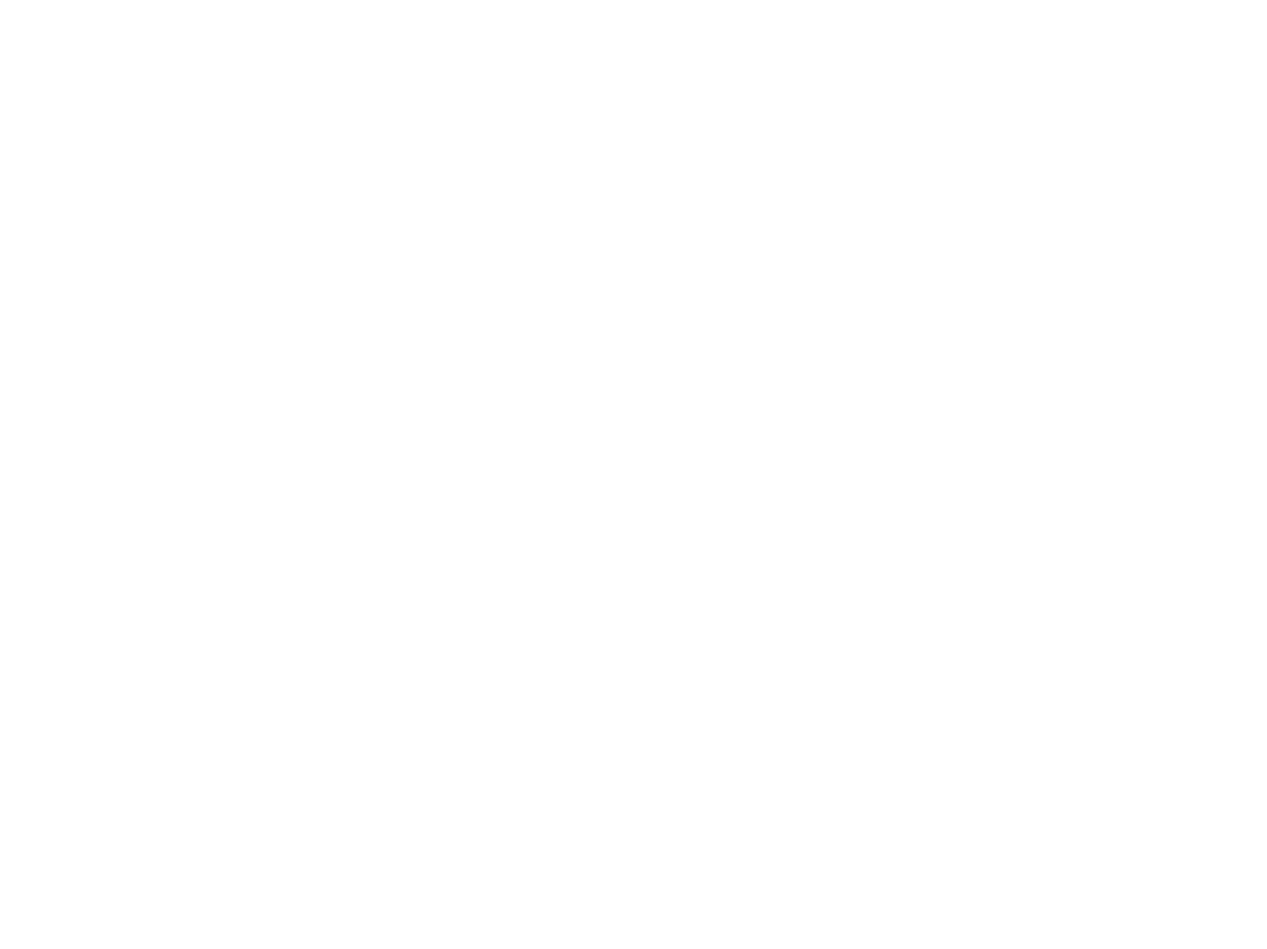
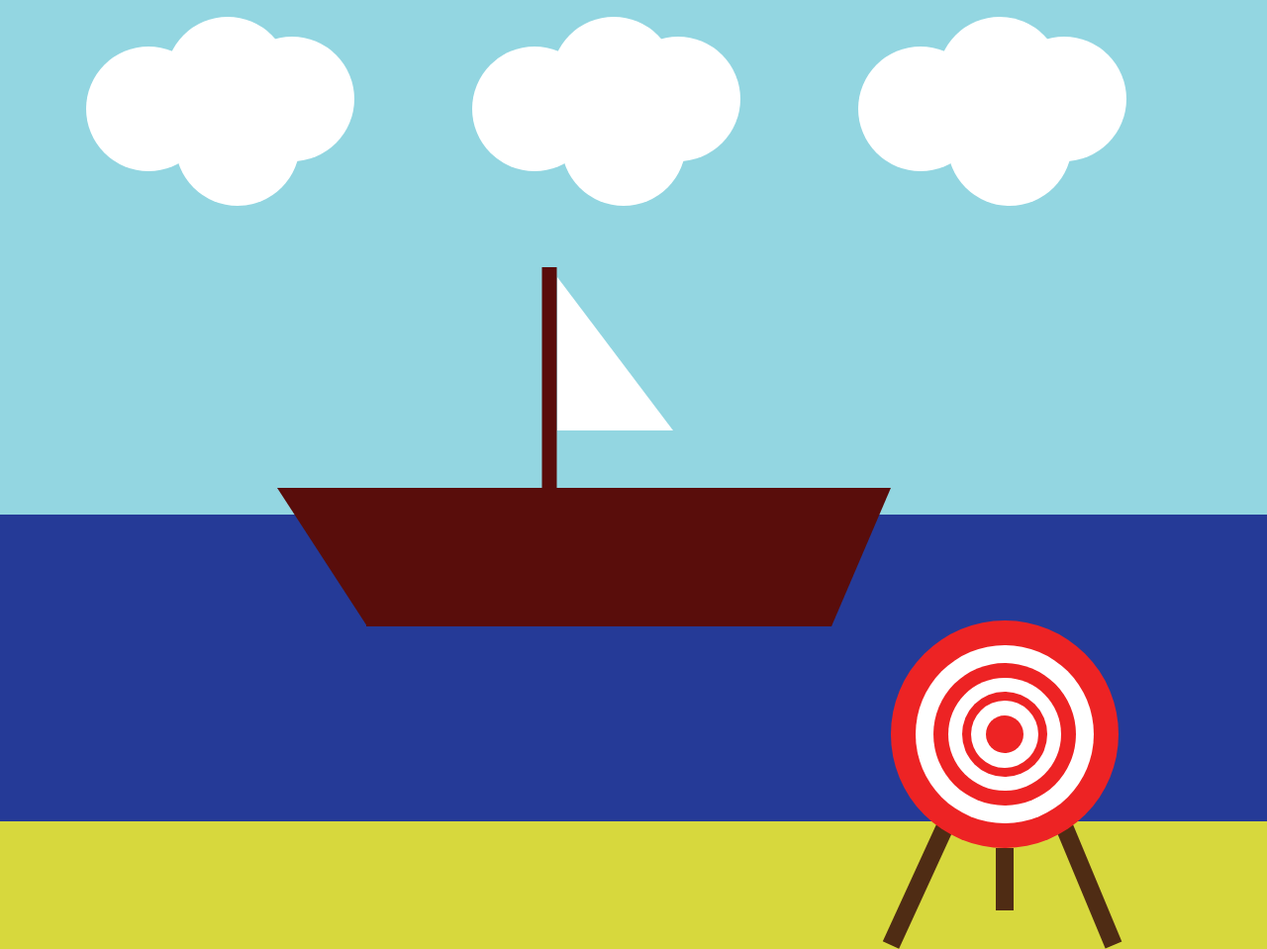
Before and after one commit to JuiliaSID/Home-Work, a plain HTML site: page index.html in a window 1280 px wide. Shown: the top 959 px of the page at 99% size. Before the commit the page ends 800 px from the top, so only its background shows below. Drawn offline with Linux system fonts and the light colour scheme.

Commit message:
create picture

```diff
--- a/css/style.css
+++ b/css/style.css
@@ -5,3 +5,8 @@
     list-style: none;
     text-decoration: none;
     }
+
+    .svg{
+        width: 1300px;
+        height: 1005px;
+        }
--- a/index.html
+++ b/index.html
@@ -1,4 +1,5 @@
 <html lang="en">
+
 <head>
     <meta charset="UTF-8">
     <meta http-equiv="X-UA-Compatible" content="IE=edge">
@@ -6,7 +7,41 @@
     <link rel="stylesheet" href="./css/style.css">
     <title>Document</title>
 </head>
+
 <body>
+    <svg class="svg">
+        <rect x="0" y="0" width="1300" height="520" fill="#93d6e1" />
+        <rect x="0" y="520" width="1300" height="310" fill="#253a97" />
+        <rect x="0" y="830" width="1300" height="170" fill="#d7d83d" />
+        <circle cx='150' cy='110' r="63" fill="#fff" />
+        <circle cx='230' cy='80' r="63" fill="#fff" />
+        <circle cx='240' cy='145' r="63" fill="#fff" />
+        <circle cx='295' cy='100' r="63" fill="#fff" />
+        <circle cx='540' cy='110' r="63" fill="#fff" />
+        <circle cx='620' cy='80' r="63" fill="#fff" />
+        <circle cx='630' cy='145' r="63" fill="#fff" />
+        <circle cx='685' cy='100' r="63" fill="#fff" />
+        <circle cx='930' cy='110' r="63" fill="#fff" />
+        <circle cx='1010' cy='80' r="63" fill="#fff" />
+        <circle cx='1020' cy='145' r="63" fill="#fff" />
+        <circle cx='1075' cy='100' r="63" fill="#fff" />
+        <line x1="555" x2="555" y1="270" y2="493" stroke-width="15" stroke="#590d0b" />
+        <rect x="370" y="493" width="470" height="140" fill="#590d0b" />
+        <polygon points="563,280 680,435 563,435" fill="#fff" />
+        <polygon points="280,493 371,493 371,633" fill="#590d0b" />
+        <polygon points="840,493 900,493 840,633" fill="#590d0b" />
+        <line x1="1015" x2="1015" y1="857" y2="920" stroke-width="18" stroke="#4f2c14" />
+        <line x1="955" x2="900" y1="835" y2="955" stroke-width="18" stroke="#4f2c14" />
+        <line x1="1075" x2="1125" y1="835" y2="955" stroke-width="18" stroke="#4f2c14"></line>
+        <circle cx='1015' cy='742' r="115" fill="#ed2324" />
+        <circle cx='1015' cy='742' r="90" fill="#fff" />
+        <circle cx='1015' cy='742' r="72" fill="#ed2324" />
+        <circle cx='1015' cy='742' r="57" fill="#fff" />
+        <circle cx='1015' cy='742' r="43" fill="#ed2324" />
+        <circle cx='1015' cy='742' r="34" fill="#fff" />
+        <circle cx='1015' cy='742' r="19" fill="#ed2324" />
+    </svg>
 
 </body>
+
 </html>
```
